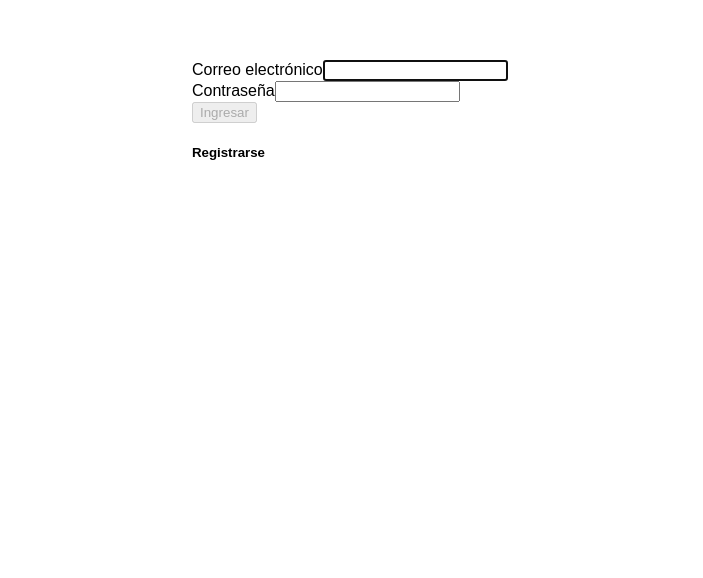
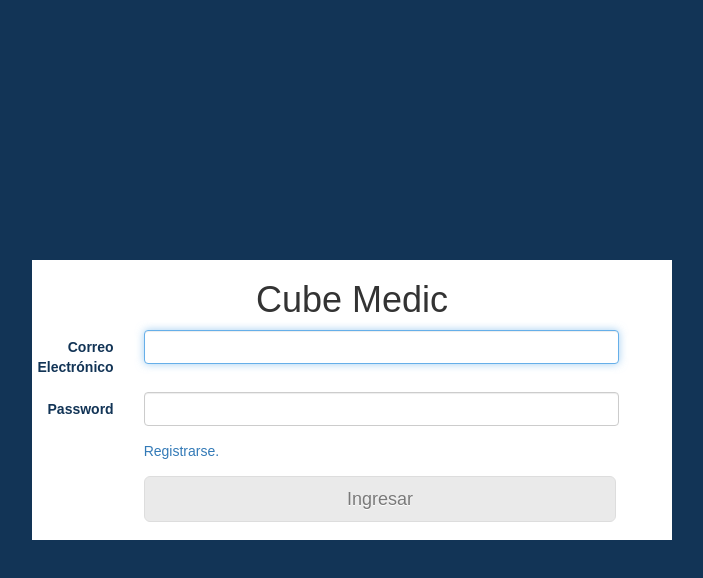
Before and after one commit to charlie83Gs/programathon_2018, a React (Create React App) app in the folder ServidorWeb/: page / in a window 1280 px wide. Shown: the top 578 px of the page, without its empty margins (288-991 px from the left). Built offline with nearby package versions, Linux system fonts and the light colour scheme.

Commit message:
interfaz de login

```diff
--- a/ServidorWeb/public/index.html
+++ b/ServidorWeb/public/index.html
@@ -10,6 +10,11 @@
     -->
     <link rel="manifest" href="%PUBLIC_URL%/manifest.json">
     <link rel="shortcut icon" href="%PUBLIC_URL%/favicon.ico">
+    <!-- Latest compiled and minified CSS -->
+    <link rel="stylesheet" href="https://maxcdn.bootstrapcdn.com/bootstrap/3.3.7/css/bootstrap.min.css" integrity="sha384-BVYiiSIFeK1dGmJRAkycuHAHRg32OmUcww7on3RYdg4Va+PmSTsz/K68vbdEjh4u" crossorigin="anonymous">
+
+    <!-- Optional theme -->
+    <link rel="stylesheet" href="https://maxcdn.bootstrapcdn.com/bootstrap/3.3.7/css/bootstrap-theme.min.css" integrity="sha384-rHyoN1iRsVXV4nD0JutlnGaslCJuC7uwjduW9SVrLvRYooPp2bWYgmgJQIXwl/Sp" crossorigin="anonymous">
     <!--
       Notice the use of %PUBLIC_URL% in the tags above.
       It will be replaced with the URL of the `public` folder during the build.
--- a/ServidorWeb/src/view/login/login.css
+++ b/ServidorWeb/src/view/login/login.css
@@ -7,4 +7,55 @@
     margin: 0 auto;
     max-width: 320px;
   }
+  .middle{
+  	  background-color: #123456;
+      color: #FFFFFF;
+      max-width: 50%;
+      vertical-align: middle;
+      align-items: center;
+  }
+  .centrado{
+  	align-content: center;
+  }
+
+  .tamText{
+  	max-width: 90%;
+
+  }
+
+  .tamButton{
+  	max-width: 60%;
+  	border-color: #123456;
+  	background: #FFFFFF;
+  	color: #123456;
+  }
+
+  .centTitle{
+  	text-align: center;
+  }
+
+  .col-centered{
+  	float:none;
+  	margin: 0 auto;
+  }
+  .center-div{
+	  position: absolute;
+	  margin: auto;
+	  top: 0;
+	  right: 0;
+	  bottom: 0;
+	  left: 0;
+	  width: 50%;
+	  height: 280px;
+	  background: #FFFFFF;
+	}
+
+	.divCuadro{
+		background-color: #FFFFFF;
+		color: #123456;
+	}
+
+	body{
+		background: #123456;
+	}
 }
--- a/ServidorWeb/src/view/login/login.js
+++ b/ServidorWeb/src/view/login/login.js
@@ -1,5 +1,5 @@
 import React, { Component } from 'react';
-import { Button, FormGroup, FormControl, ControlLabel } from "react-bootstrap";
+import { Button, FormGroup, FormControl, ControlLabel, Form, Col } from "react-bootstrap";
 import "./login.css";
 import {routes} from '../../routes/routes.js';
 
@@ -43,22 +43,40 @@ class Login extends Component {
 
   render() {
     return (
-      <div className="Login">
-        <form onSubmit={this.handleSubmit}>
-          <FormGroup controlId="correo" bsSize="large">
-            <ControlLabel>Correo electrónico</ControlLabel>
-            <FormControl autoFocus type="correo" value={this.state.correo} onChange={this.handleChange}/>
-          </FormGroup>
-          <FormGroup controlId="password" bsSize="large">
-            <ControlLabel>Contraseña</ControlLabel>
-            <FormControl value={this.state.password} onChange={this.handleChange} type="password"/>
-          </FormGroup>
-          <Button block bsSize="large" disabled={!this.validateForm()} type="submit" onClick={this.validateSession}> Ingresar </Button>
-          <br/>
-          <a onClick={this.navigateRegister}>
-            <h5> Registrarse </h5>
-          </a>
-        </form>
+      <div className={"center-div"} >
+        <div className={""}>
+          <h1 className={"centTitle"}>Cube Medic</h1>
+          <Form className={"divCuadro"} horizontal>
+            <FormGroup controlId="correo">
+              <Col componentClass={ControlLabel} sm={2}>
+                Correo Electrónico
+              </Col>
+              <Col sm={10}>
+                <FormControl className={"tamText"} autoFocus type="correo" value={this.state.correo} onChange={this.handleChange}/>
+              </Col>
+            </FormGroup>
+
+            <FormGroup controlId="password">
+              <Col componentClass={ControlLabel} sm={2}>
+                Password
+              </Col>
+              <Col sm={10}>
+                <FormControl className={"tamText"} value={this.state.password} onChange={this.handleChange} type="password"/>
+              </Col>
+            </FormGroup>
+            <FormGroup>
+              <Col smOffset={2} sm={9}>
+                <a>Registrarse.</a>
+              </Col>
+            </FormGroup>
+
+            <FormGroup>
+              <Col smOffset={2} sm={9}>
+                <Button className={"tamButtom"} block bsSize="large" disabled={!this.validateForm()} type="submit"> Ingresar </Button>
+              </Col>
+            </FormGroup>
+          </Form>
+        </div>
       </div>
     );
   }
```
